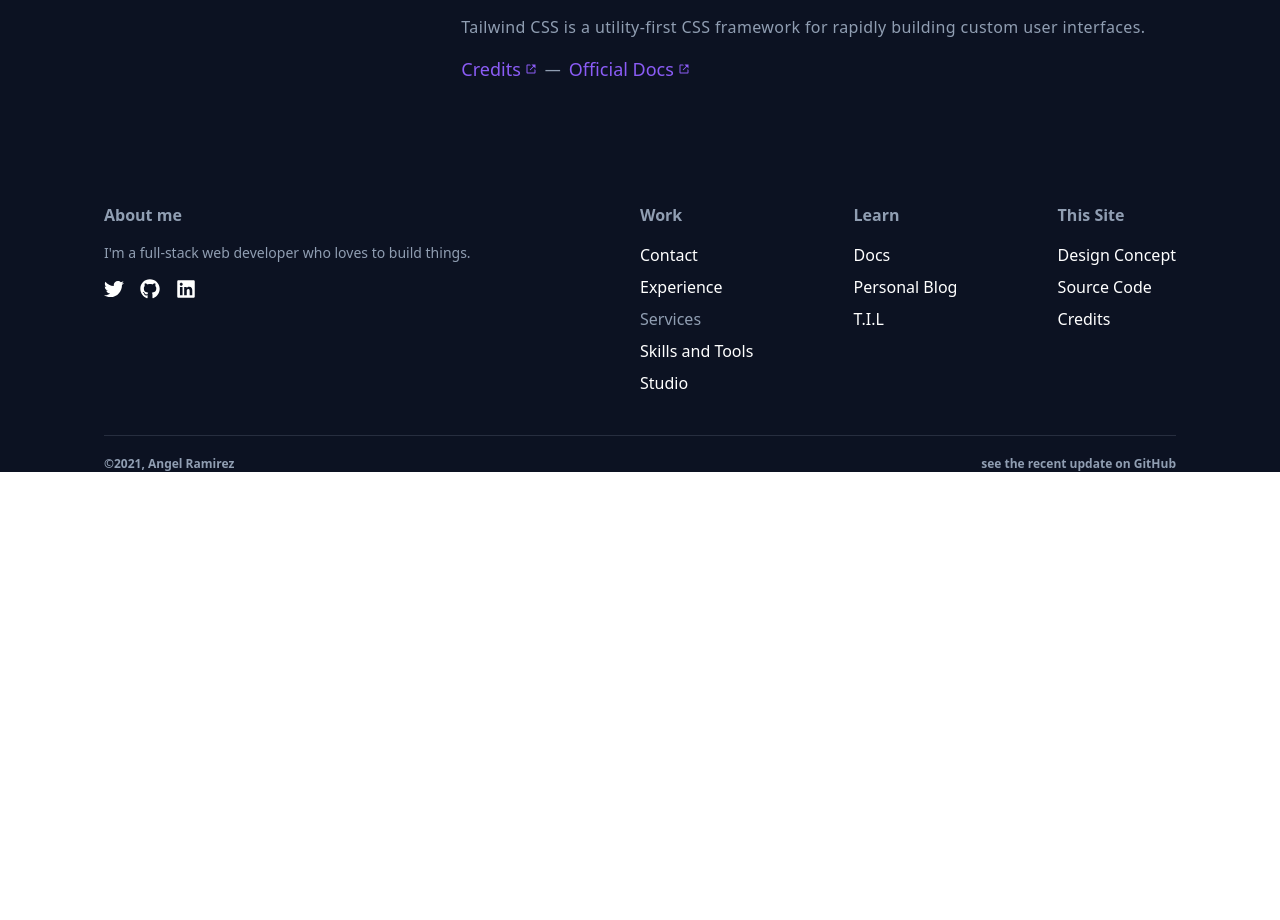
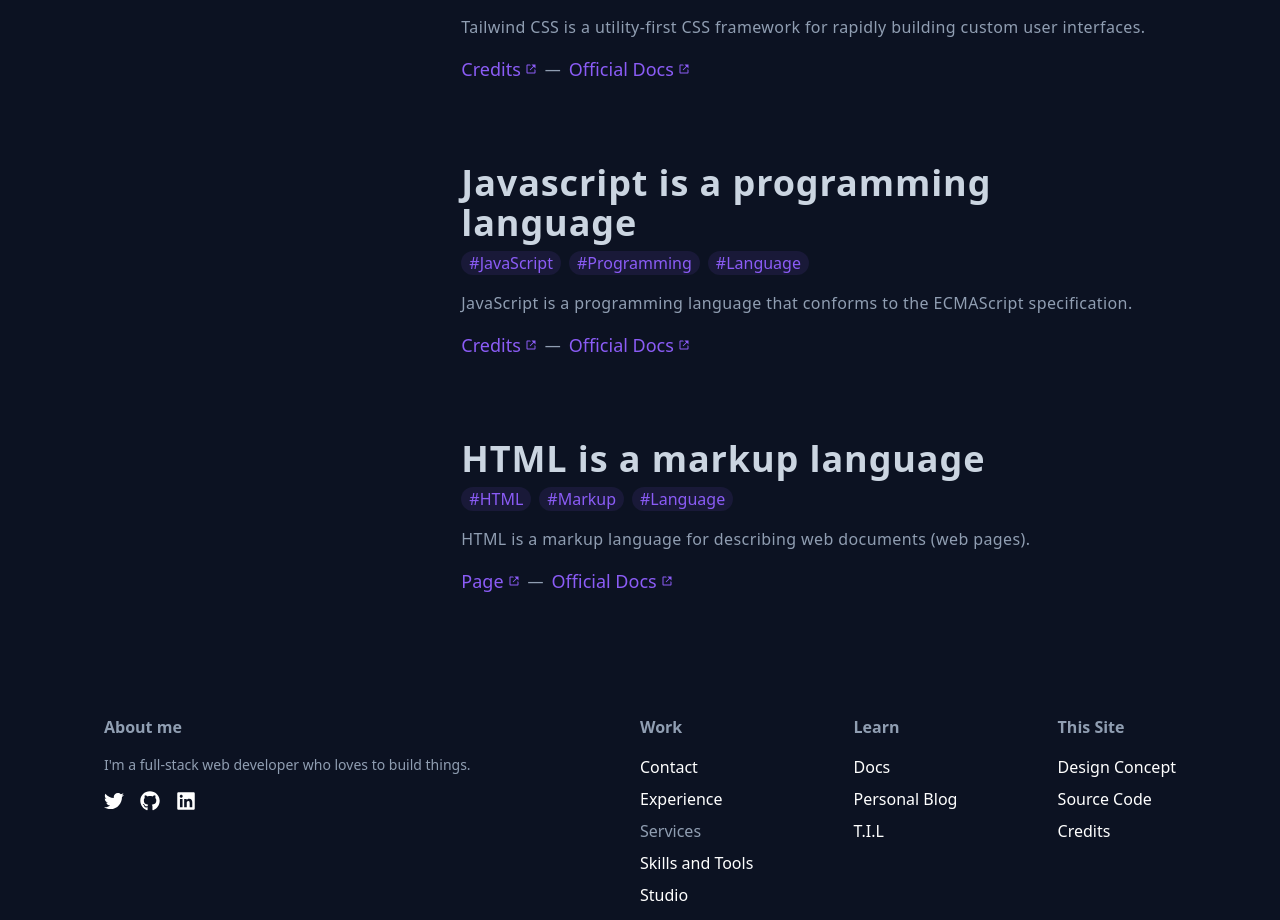
Before and after one commit to ImJars/Development-full-coding, a React (Vite) app: page /til in a window 1280 px wide. Shown: the part 829-1749 px from the top of the page. Before the commit the page ends 1301 px from the top, so only its background shows below. Built offline with nearby package versions, Linux system fonts and the light colour scheme.

Commit message:
Update TIL.jsx

```diff
--- a/src/TIL.jsx
+++ b/src/TIL.jsx
@@ -53,6 +53,24 @@
                                 link_1='Credits'
                                 link_2='Official Docs'
                             />
+                            <TodayComponent
+                                title='Javascript is a programming language'
+                                tag_1='#JavaScript'
+                                tag_2='#Programming'
+                                tag_3='#Language'
+                                description='JavaScript is a programming language that conforms to the ECMAScript specification.'
+                                link_1='Credits'
+                                link_2='Official Docs'
+                            />
+                            <TodayComponent
+                                title='HTML is a markup language'
+                                tag_1='#HTML'
+                                tag_2='#Markup'
+                                tag_3='#Language'
+                                description='HTML is a markup language for describing web documents (web pages).'
+                                link_1='Page'
+                                link_2='Official Docs'
+                            />
                         </div>
                     </div>
                     <div
```
